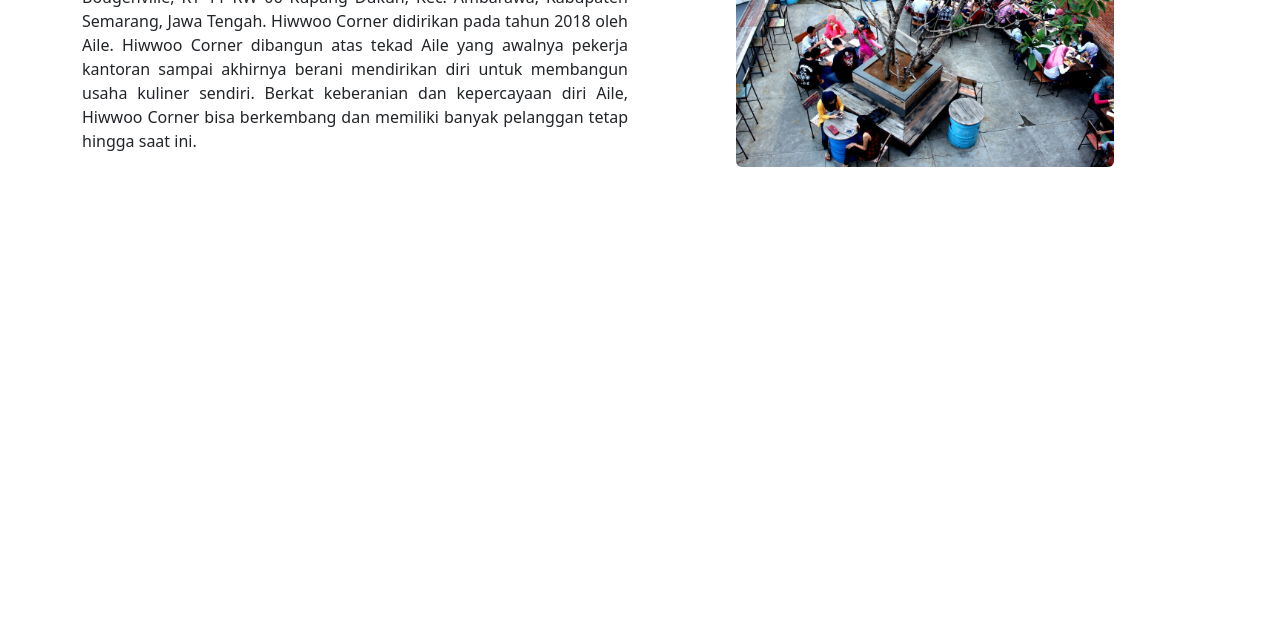
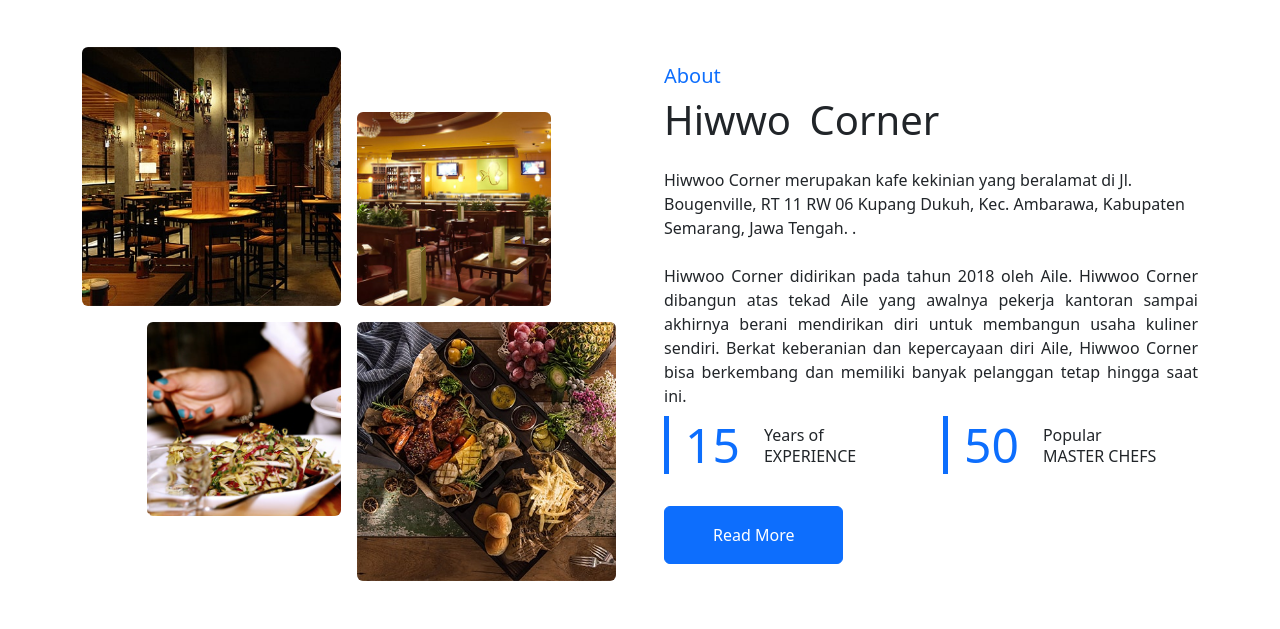
Before and after one commit to israazwa/yukasa, a CodeIgniter 4 app: the page made by app/Views/Users/home.php in a window 1280 px wide. Shown: the part 317-946 px from the top of the page. Before the commit the page ends 484 px from the top, so only its background shows below. Run offline with PHP 8.4 and a stand-in for CodeIgniter, Linux system fonts and the light colour scheme; the template is opened without the code that fills it, so the values that code supplies are empty; some libraries are stand-ins or nearby versions.

Commit message:
updateUi

```diff
--- a/app/Views/Dev/home.php
+++ b/app/Views/Dev/home.php
@@ -60,9 +60,9 @@
                     <input class="form-control" type="file" id="formFileMultiple" name="content" multiple>
                 </div>
                 <div class="input-group mb-3">
-                    <input type="text" class="form-control" placeholder="Keterangan" aria-label="Username" name="text">
+                    <input type="text" class="form-control" placeholder="Judul <H1>" aria-label="Username" name="text">
                     <span class="input-group-text">||</span>
-                    <input type="text" class="form-control" placeholder="Keterangan Lanjutan" aria-label="Server"
+                    <input type="text" class="form-control" placeholder="Keterangan <p>" aria-label="Server"
                         name="keterangan">
                 </div>
                 <button type="submit" class="tombol1">Update</button>
--- a/app/Views/Users/home.php
+++ b/app/Views/Users/home.php
@@ -16,7 +16,7 @@
         background-size: cover;
         background-position: center;
         color: white;
-        padding: 100px 20px;
+        padding: 150px 20px;
         text-align: center;
         text-shadow: 2px 2px 6px rgba(0, 0, 0, 0.7);
     }
@@ -27,25 +27,74 @@
         <h1><?= $hero['text']; ?></h1>
         <p><?= $hero['keterangan']; ?></p>
     </section>
-    <section class="container my-3 d-flex flex-column align-items-center justify-content-center text-center" id="about">
-        <div class="row d-flex align-items-center justify-content-center">
-            <div class="col-md-6 d-flex flex-column align-items-center justify-content-center">
-                <h2 class=""><b><i>ABOUT US</i></b></h2>
-                <p style="text-align: justify;">
-                    Hiwwoo Corner merupakan kafe kekinian yang beralamat di Jl. Bougenville, RT 11 RW 06 Kupang Dukuh,
-                    Kec. Ambarawa, Kabupaten Semarang, Jawa Tengah. Hiwwoo Corner didirikan pada tahun 2018 oleh Aile.
-                    Hiwwoo Corner dibangun atas tekad Aile yang awalnya pekerja kantoran sampai akhirnya berani
-                    mendirikan diri untuk membangun usaha kuliner sendiri. Berkat keberanian dan kepercayaan diri Aile,
-                    Hiwwoo Corner bisa berkembang dan memiliki banyak pelanggan tetap hingga saat ini.
-                </p>
-            </div>
-            <div class="col-md-6 d-flex align-items-center justify-content-center">
-                <img src="<?= base_url('ramai.jpg'); ?>" class="rounded" alt="Hiwwo Corner"
-                    style="max-height: 250px;" />
+
+
+    <section>
+        <div class="container-xxl py-5">
+            <div class="container">
+                <div class="row g-5 align-items-center">
+                    <div class="col-lg-6">
+                        <div class="row g-3">
+                            <div class="col-6 text-start">
+                                <img class="img-fluid rounded w-100 wow zoomIn" data-wow-delay="0.1s"
+                                    src="img/about-1.jpg">
+                            </div>
+                            <div class="col-6 text-start">
+                                <img class="img-fluid rounded w-75 wow zoomIn" data-wow-delay="0.3s"
+                                    src="img/about-2.jpg" style="margin-top: 25%;">
+                            </div>
+                            <div class="col-6 text-end">
+                                <img class="img-fluid rounded w-75 wow zoomIn" data-wow-delay="0.5s"
+                                    src="img/about-3.jpg">
+                            </div>
+                            <div class="col-6 text-end">
+                                <img class="img-fluid rounded w-100 wow zoomIn" data-wow-delay="0.7s"
+                                    src="img/about-4.jpg">
+                            </div>
+                        </div>
+                    </div>
+                    <div class="col-lg-6">
+                        <h5 class="section-title ff-secondary text-start text-primary fw-normal">About</h5>
+                        <h1 class="mb-4">Hiwwo <i class="fa fa-utensils text-primary me-2"></i>Corner</h1>
+                        <p class="mb-4">Hiwwoo Corner merupakan kafe kekinian yang beralamat di Jl. Bougenville, RT 11
+                            RW 06
+                            Kupang Dukuh, Kec. Ambarawa, Kabupaten Semarang, Jawa Tengah. .</p>
+                        <p class="mb-2" style="text-align: justify;">Hiwwoo Corner didirikan pada tahun 2018 oleh Aile.
+                            Hiwwoo Corner dibangun atas tekad
+                            Aile yang awalnya pekerja kantoran sampai akhirnya berani mendirikan diri untuk membangun
+                            usaha
+                            kuliner sendiri. Berkat keberanian dan kepercayaan diri Aile, Hiwwoo Corner bisa berkembang
+                            dan
+                            memiliki banyak pelanggan tetap hingga saat ini.
+                        </p>
+                        <div class="row g-4 mb-4">
+                            <div class="col-sm-6">
+                                <div class="d-flex align-items-center border-start border-5 border-primary px-3">
+                                    <h1 class="flex-shrink-0 display-5 text-primary mb-0" data-toggle="counter-up">15
+                                    </h1>
+                                    <div class="ps-4">
+                                        <p class="mb-0">Years of</p>
+                                        <h6 class="text-uppercase mb-0">Experience</h6>
+                                    </div>
+                                </div>
+                            </div>
+                            <div class="col-sm-6">
+                                <div class="d-flex align-items-center border-start border-5 border-primary px-3">
+                                    <h1 class="flex-shrink-0 display-5 text-primary mb-0" data-toggle="counter-up">50
+                                    </h1>
+                                    <div class="ps-4">
+                                        <p class="mb-0">Popular</p>
+                                        <h6 class="text-uppercase mb-0">Master Chefs</h6>
+                                    </div>
+                                </div>
+                            </div>
+                        </div>
+                        <a class="btn btn-primary py-3 px-5 mt-2" href="">Read More</a>
+                    </div>
+                </div>
             </div>
         </div>
     </section>
-
 
     <!-- Bootstrap JavaScript Libraries -->
     <script src=" https://cdn.jsdelivr.net/npm/@popperjs/core@2.11.8/dist/umd/popper.min.js"
@@ -55,6 +104,42 @@
     <script src="https://cdn.jsdelivr.net/npm/bootstrap@5.3.2/dist/js/bootstrap.min.js"
         integrity="sha384-BBtl+eGJRgqQAUMxJ7pMwbEyER4l1g+O15P+16Ep7Q9Q+zqX6gSbd85u4mG4QzX+"
         crossorigin="anonymous"></script>
+
+    <script>
+        document.addEventListener("DOMContentLoaded", function () {
+            let counters = document.querySelectorAll("[data-toggle='counter-up']");
+            let speed = 200; // Ubah kecepatan animasi
+
+            counters.forEach(counter => {
+                let updateCount = () => {
+                    let target = +counter.innerText;
+                    let count = 0;
+                    let increment = target / speed;
+
+                    let interval = setInterval(() => {
+                        count += increment;
+                        if (count >= target) {
+                            counter.innerText = target;
+                            clearInterval(interval);
+                        } else {
+                            counter.innerText = Math.floor(count);
+                        }
+                    }, 10);
+                };
+
+                let observer = new IntersectionObserver(entries => {
+                    entries.forEach(entry => {
+                        if (entry.isIntersecting) {
+                            updateCount();
+                            observer.unobserve(entry.target);
+                        }
+                    });
+                }, { threshold: 1.0 });
+
+                observer.observe(counter);
+            });
+        });
+    </script>
 </body>
 
 </html>
```
Also changed, not shown: app/Controllers/Users/ControllerHome.php (+7 -0 lines), app/Views/Dev/menu.php (+7 -5 lines), app/Views/Users/Template/daftarMenu.php (added, +101 -0 lines), app/Views/Users/Template/footer.php (+3 -5 lines), app/Views/Users/Template/header.php (+21 -22 lines), public/img/about-1.jpg (added), public/img/about-2.jpg (added), public/img/about-3.jpg (added), public/img/about-4.jpg (added), public/img/cart.svg (added), public/upload/menu/1748312208_gear.png (added), public/upload/menu/1748312337_gear.png (added), public/upload/menu/1748313865_default.jpg (added), public/upload/menu/1748315742_default.jpg (added), 1 more files.
